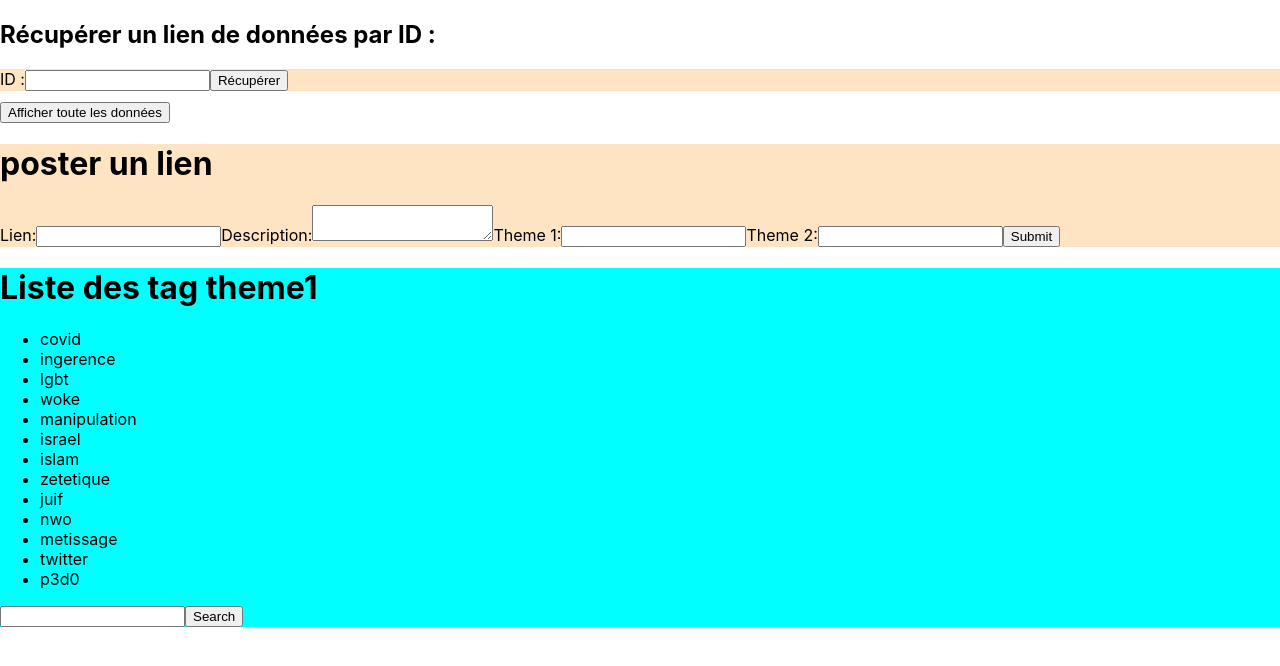
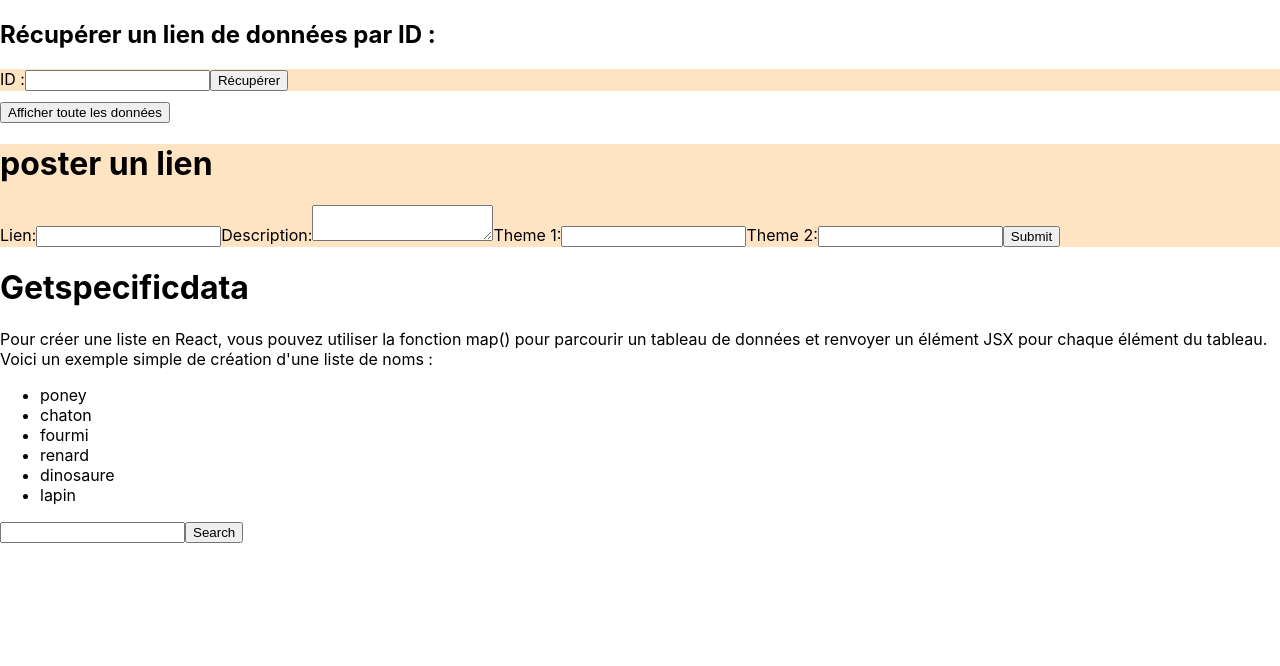
Before and after one commit to cedricscbjj/sauvegarde, a React (Create React App) app: page / in a window 1280 px wide. Shown: the top 666 px of the page. Built offline with nearby package versions, Linux system fonts and the light colour scheme; the HTML template or start-up script is replaced by a standard one.

Commit message:
Update getspecificdata.js

```diff
--- a/getspecificdata.js
+++ b/getspecificdata.js
@@ -1,17 +1,16 @@
+import React, { useState } from 'react';
+import axios from 'axios';
+import './index.css';
 
 
-import './App.css';
+const Getspecificdata = () => {
 
-import React, { useState } from 'react';
-import axios from 'axios';
-
-const Getspecificdata = () => {
   const [searchTerm, setSearchTerm] = useState('');
   const [searchResults, setSearchResults] = useState([]);
 
   const handleSearch = async () => {
     try {
-      const response = await axios.get(`http://localhost:3405/datalinks?theme1=${searchTerm}`);
+      const response = await axios.get(`http://localhost:3000/datalinks?theme1=${searchTerm}`);
       const data = response.data;
       setSearchResults(data);
     } catch (error) {
@@ -19,31 +18,30 @@ const Getspecificdata = () => {
     }
   };
 
-  return (
-    <div   id="specific">
 
 
-<h1>Liste des tag theme1</h1>
 
+
+  return (
+    <div class="container">
+
+<h1>Getspecificdata</h1>
+
+
+<p>Pour créer une liste en React, vous pouvez utiliser la fonction map() pour parcourir un tableau de données et renvoyer un élément JSX pour chaque élément du tableau. Voici un exemple simple de création d'une liste de noms :</p>
 <ul>
-    <li>covid</li>
-    <li>ingerence</li>
-    <li>lgbt</li>
-    <li>woke</li>
-    <li>manipulation</li>
-    <li>israel</li>
-    <li>islam</li>
-    <li>zetetique</li>
-    <li>juif</li>
-    <li>nwo</li>
-    <li>metissage</li>
-    <li>twitter</li>
-    <li>p3d0</li>
+    <li>poney</li>
+<li>chaton</li>
+<li>fourmi</li>
+<li>renard</li>
+<li>dinosaure</li>
+<li>lapin</li>
 </ul>
 
 
 
-      <input
+
+<input
         type="text"
         value={searchTerm}
         onChange={(e) => setSearchTerm(e.target.value)}
@@ -63,26 +61,13 @@ const Getspecificdata = () => {
           ))}
         </div>
       )}
-    </div>
-  );
-};
-
-export default Getspecificdata;
 
 
-/* <ul>
-    <li>covid</li>
-    <li>ingerence</li>
-    <li>lgbt</li>
-    <li>woke</li>
-    <li>manipulation</li>
-    <li>israel</li>
-    <li>islam</li>
-    <li>zetetique</li>
-    <li>juif</li>
-    <li>nwo</li>
-    <li>metissage</li>
-    <li>twitter</li>
-    <li>p3d0</li>
-</ul>
-*/
+
+
+
+
+    </div>
+  )
+}
+export default Getspecificdata
```
